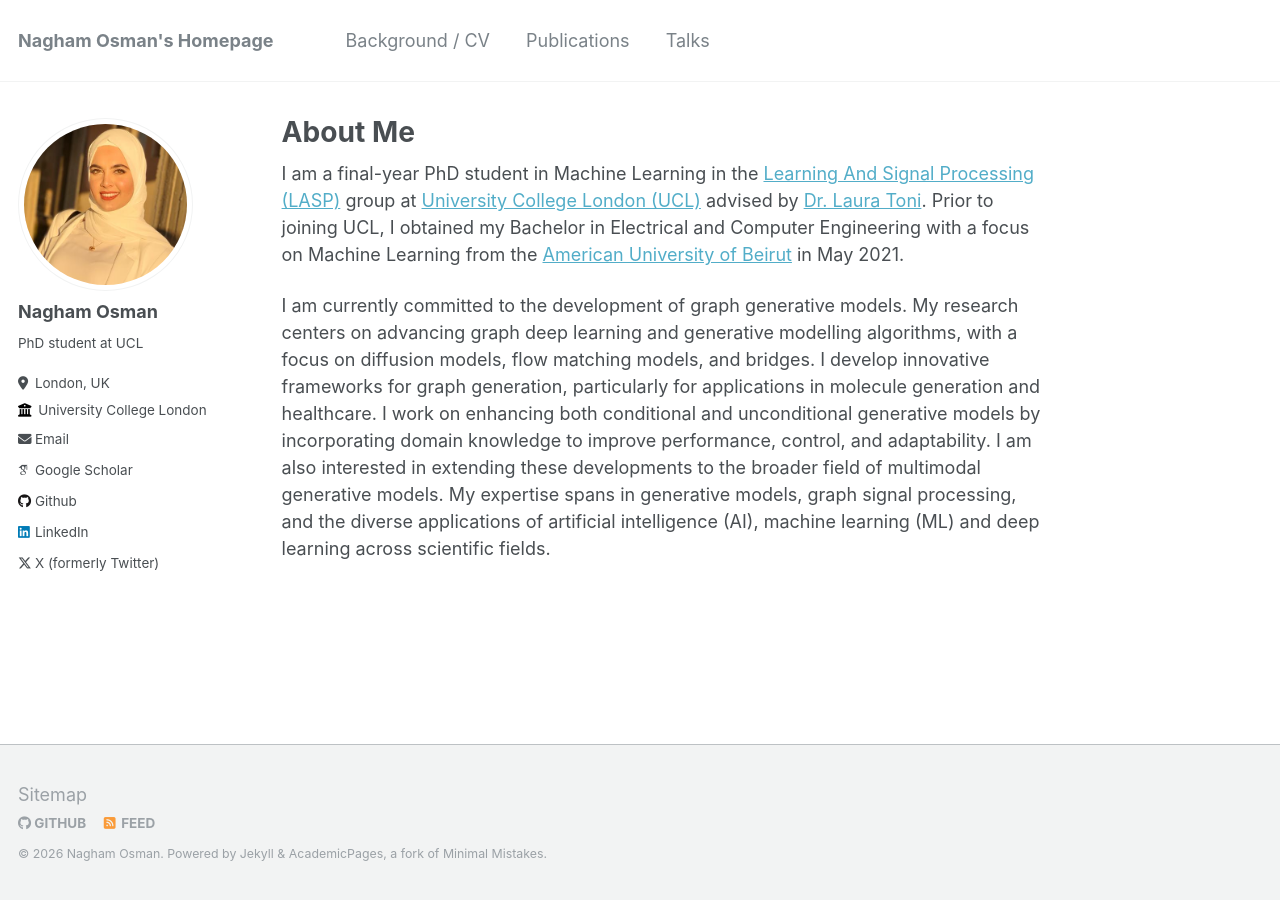
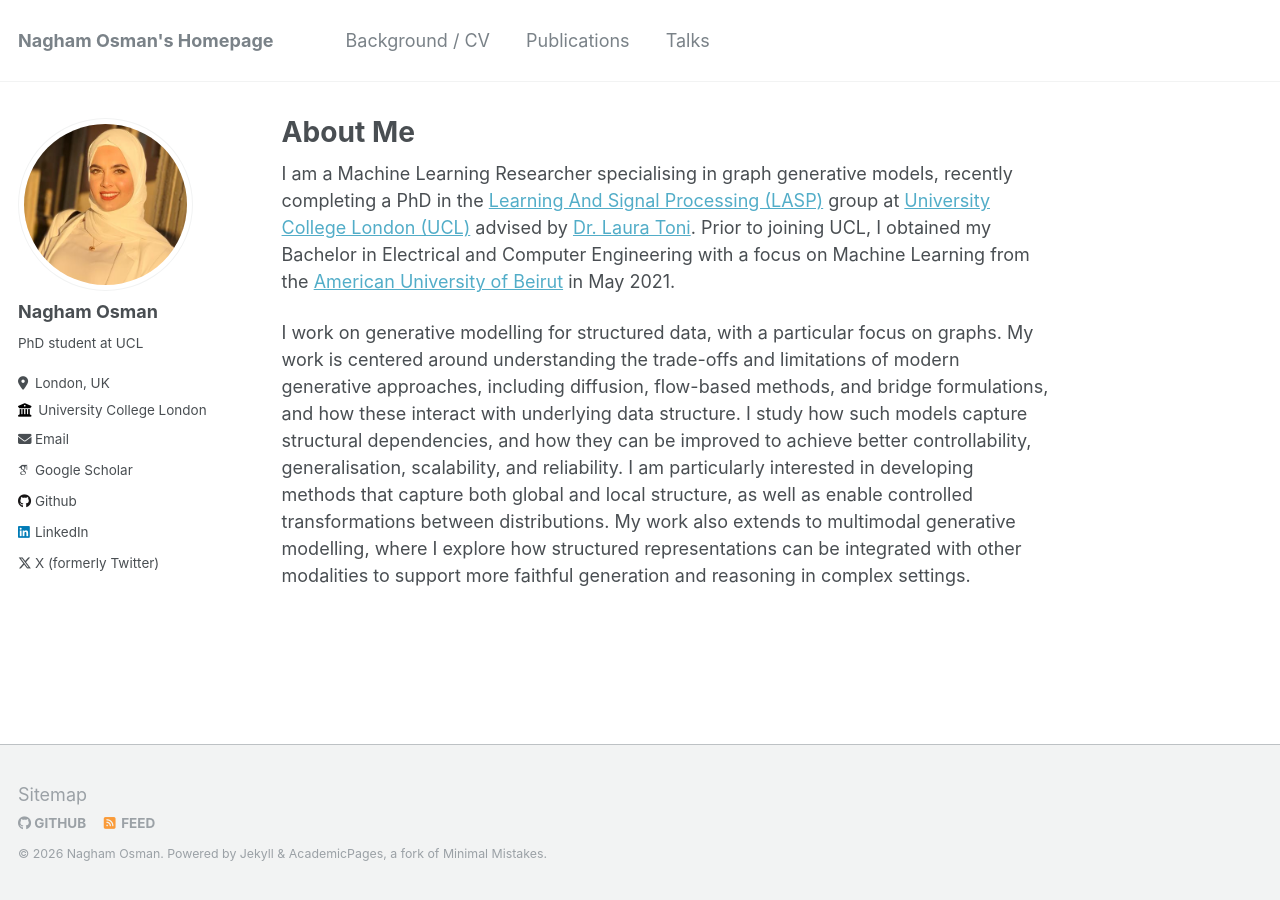
Before and after one commit to nagham-osman/nagham-osman.github.io, a Jekyll site: the page built from _pages/about.md, in a window 1280 px wide. Built offline with Jekyll 4.4.1, drawn with Linux system fonts in a browser that asks for light colours; some web fonts are replaced.

Commit message:
updating about page
Updated personal description to reflect recent PhD completion and focus on generative modeling for structured data, particularly graphs.

```diff
--- a/_pages/about.md
+++ b/_pages/about.md
@@ -6,6 +6,6 @@ redirect_from:
   - /about/
   - /about.html
 ---
-I am a final-year PhD student in Machine Learning in the [Learning And Signal Processing (LASP)](https://lasp-ucl.github.io/) group at [University College London (UCL)](https://www.ucl.ac.uk/) advised by [Dr. Laura Toni](https://www.ucl.ac.uk/iccs/dr-laura-toni). Prior to joining UCL, I obtained my Bachelor in Electrical and Computer Engineering with a focus on Machine Learning from the [American University of Beirut](https://www.aub.edu.lb/) in May 2021.
+I am a Machine Learning Researcher specialising in graph generative models, recently completing a PhD in the [Learning And Signal Processing (LASP)](https://lasp-ucl.github.io/) group at [University College London (UCL)](https://www.ucl.ac.uk/) advised by [Dr. Laura Toni](https://www.ucl.ac.uk/iccs/dr-laura-toni). Prior to joining UCL, I obtained my Bachelor in Electrical and Computer Engineering with a focus on Machine Learning from the [American University of Beirut](https://www.aub.edu.lb/) in May 2021.
 
-I am currently committed to the development of graph generative models. My research centers on advancing graph deep learning and generative modelling algorithms, with a focus on diffusion models, flow matching models, and bridges. I develop innovative frameworks for graph generation, particularly for applications in molecule generation and healthcare. I work on enhancing both conditional and unconditional generative models by incorporating domain knowledge to improve performance, control, and adaptability. I am also interested in extending these developments to the broader field of multimodal generative models. My expertise spans in generative models, graph signal processing, and the diverse applications of artificial intelligence (AI), machine learning (ML) and deep learning across scientific fields.
+I work on generative modelling for structured data, with a particular focus on graphs. My work is centered around understanding the trade-offs and limitations of modern generative approaches, including diffusion, flow-based methods, and bridge formulations, and how these interact with underlying data structure. I study how such models capture structural dependencies, and how they can be improved to achieve better controllability, generalisation, scalability, and reliability. I am particularly interested in developing methods that capture both global and local structure, as well as enable controlled transformations between distributions. My work also extends to multimodal generative modelling, where I explore how structured representations can be integrated with other modalities to support more faithful generation and reasoning in complex settings.
```
